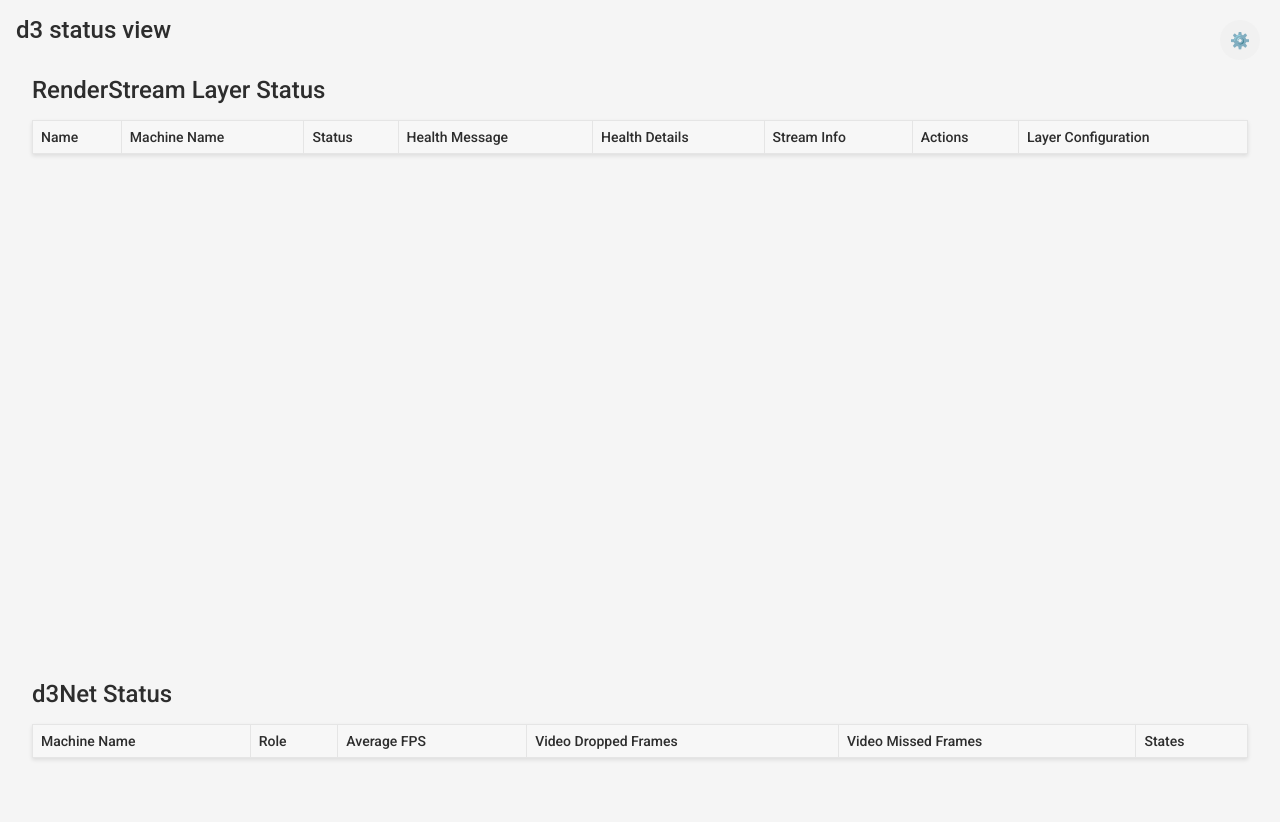
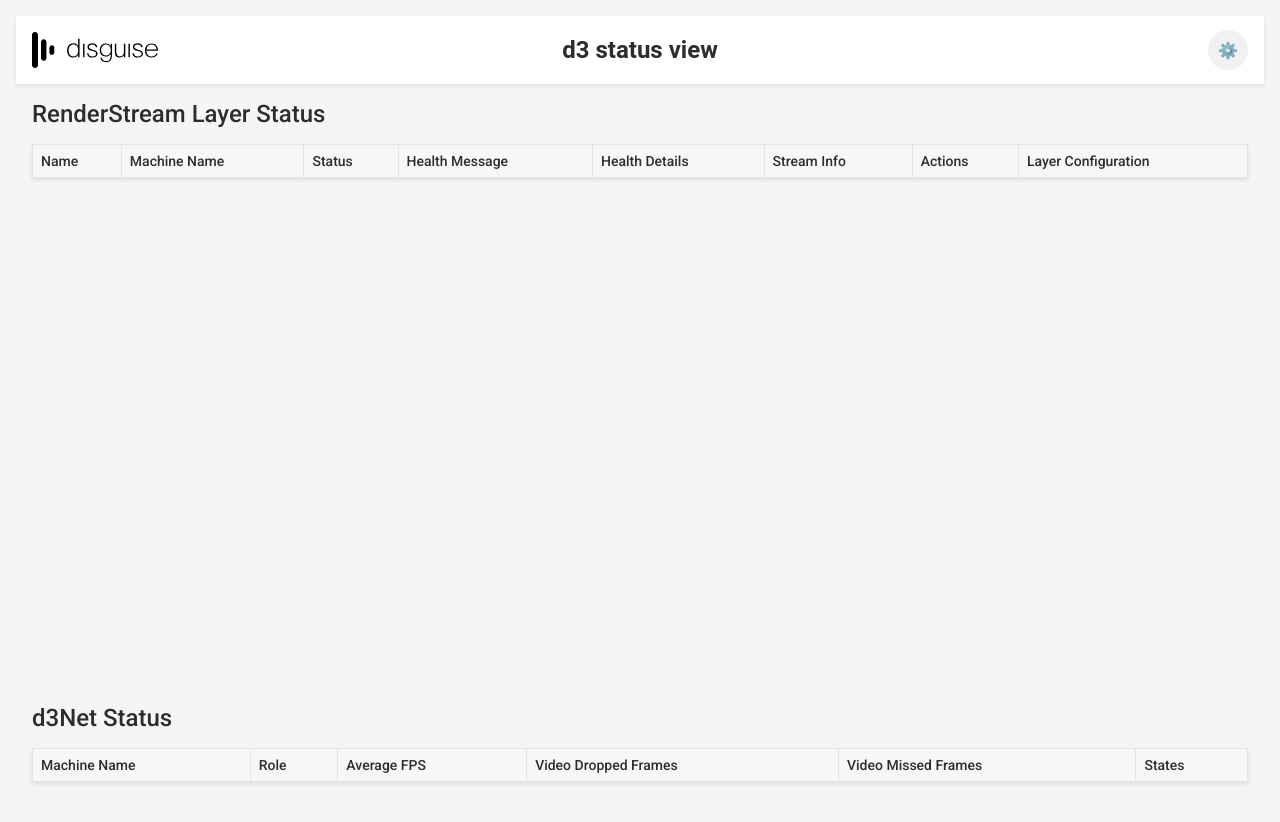
Before and after one commit to pkirkup-disguise/d3status-view, a plain HTML site: page index.html in a window 1280 px wide. Shown: the top 822 px of the page. Drawn offline with Linux system fonts and the light colour scheme.

Commit message:
stylesheets
added logo, created title bar, tweaked the reporting of d3 software to match our naming conventions.

```diff
--- a/detect_systems.js
+++ b/detect_systems.js
@@ -39,7 +39,7 @@ async function updateDetectedSystems() {
             tableContent += `<tr>
                 <td>${system.hostname}</td>
                 <td>${system.type}</td>
-                <td>${version}</td>
+                <td>r${version}</td>
                 <td>${system.runningProject}</td>
                 <td>${system.ipAddress}</td>
                 <td>${system.isDesignerRunning ? '✔️' : '❌'}</td>
--- a/index.html
+++ b/index.html
@@ -8,18 +8,22 @@
     <link rel="stylesheet" href="styles.css">
 </head>
 <body>
-    <h1>d3 status view</h1>
+<div class="title-bar">
+<a class="logo" href="#"><img src="transparent.gif" alt="Logo" class="invisible-label"></a>
+    <h2>d3 status view</h2>
+	<div id="configIconWrapper">
+  <div id="configIcon" class="configIcon">
+    <span class="icon-cog" role="img" aria-label="Configure API Endpoint">⚙️</span>
+  </div>
+</div>
+</div>
     <div id="configPanel" class="configPanelHidden">
         <label for="apiEndpoint">API Endpoint:</label>
         <input type="text" id="apiEndpoint" value=""><br/>
 		<label for="apiPort">API Port:</label><input type="text" id="apiPort" value="">
         <button id="saveConfigButton">Save Configuration</button>
     </div>
-    <div id="configIconWrapper">
-  <div id="configIcon" class="configIcon">
-    <span class="icon-cog" role="img" aria-label="Configure API Endpoint">⚙️</span>
-  </div>
-</div>
+
 
     <iframe src="renderstream_layer_status.html" width="100%" height="600px" frameborder="0"></iframe>
     <iframe src="d3net_status.html" width="100%" height="600px" frameborder="0"></iframe>
--- a/styles.css
+++ b/styles.css
@@ -99,3 +99,43 @@
 .offline-machine {
     opacity: 0.5;
 }
+
+
+a.logo {
+    background-color: transparent;
+    background-image: url('disguise_logo_RGB_Black.svg');
+    background-position: left center;
+    background-repeat: no-repeat;
+    background-size: contain;
+    width: 126px;
+	height:36px;
+	display: flex;
+}
+
+.title-bar {
+  display: flex;
+  justify-content: space-between;
+  align-items: center;
+  padding: 16px;
+  background-color: #ffffff;
+  box-shadow: 0px 2px 4px rgba(0, 0, 0, 0.1);
+  position: relative;
+}
+
+
+h2 {
+  position: absolute;
+  top: 50%;
+  left: 50%;
+  transform: translate(-50%, -50%);
+  margin: 0;
+}
+
+
+#configIconWrapper {
+  position: absolute;
+  top: 50%;
+  right: 16px;
+  z-index: 9999;
+  transform: translateY(-50%);
+}
```
Also changed, not shown: disguise_logo_RGB_Black.svg (added), transparent.gif (added), 1 other file.
